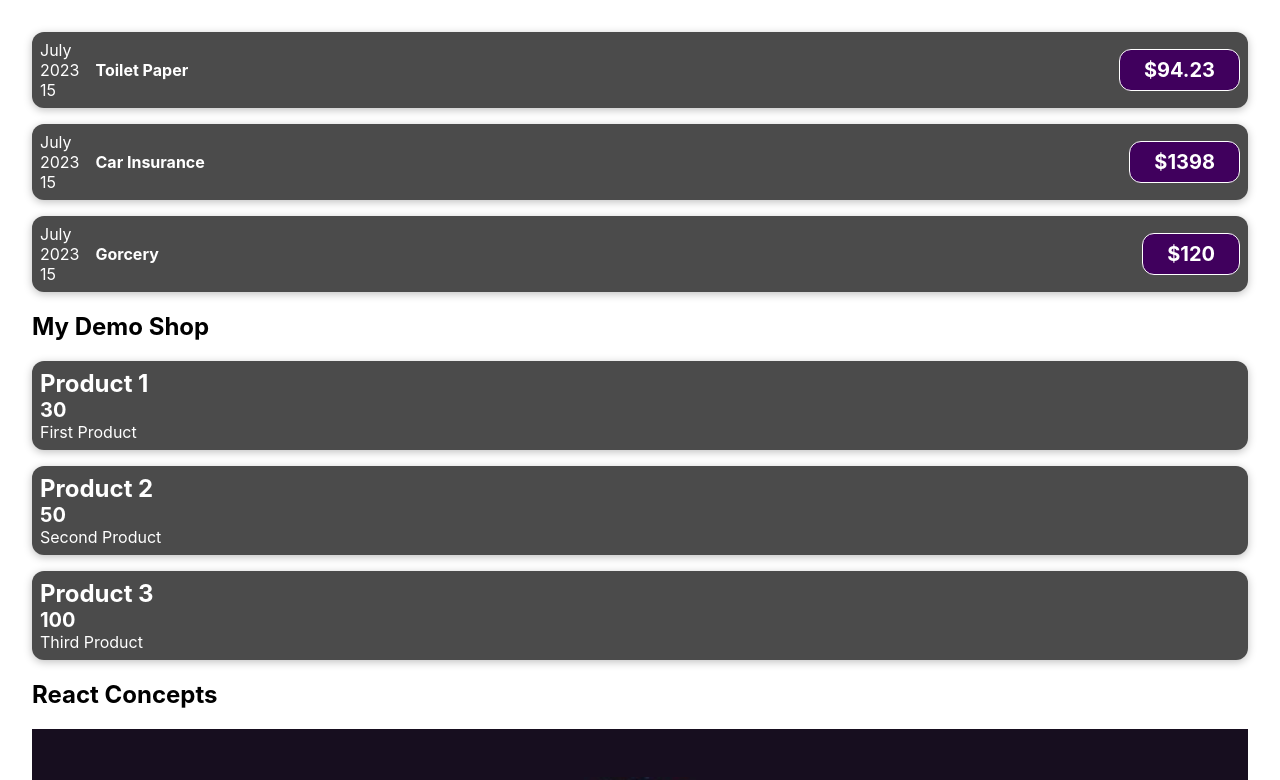
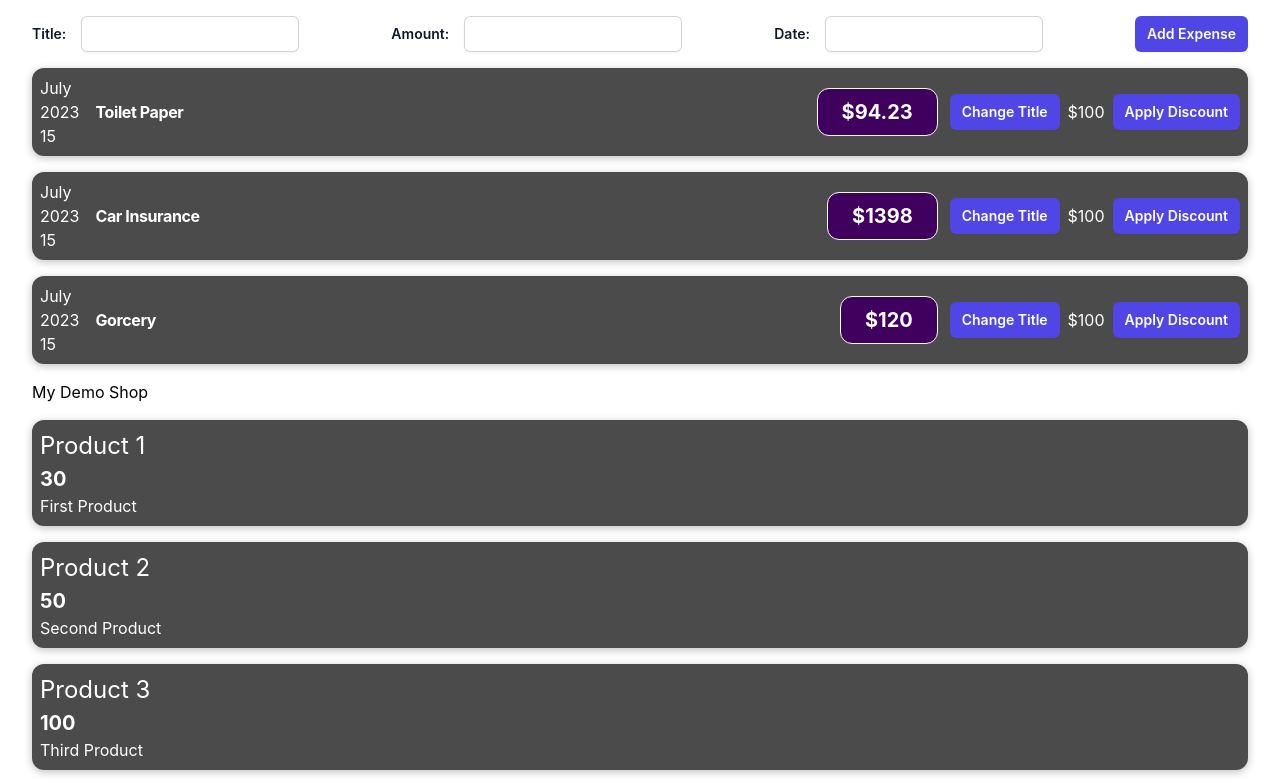
Before and after one commit to dmuduli/reactJS_Learning, a React (Create React App) app in the folder my-app/: page / in a window 1280 px wide. Shown: the top 780 px of the page. Built offline with nearby package versions, Linux system fonts and the light colour scheme.

Commit message:
add tailwind

```diff
--- a/my-app/package.json
+++ b/my-app/package.json
@@ -8,7 +8,7 @@
     "@testing-library/user-event": "^13.5.0",
     "react": "^18.2.0",
     "react-dom": "^18.2.0",
-    "react-scripts": "5.0.1",
+    "react-scripts": "^5.0.1",
     "web-vitals": "^2.1.4"
   },
   "scripts": {
@@ -34,5 +34,8 @@
       "last 1 firefox version",
       "last 1 safari version"
     ]
+  },
+  "devDependencies": {
+    "tailwindcss": "^3.3.3"
   }
 }
--- a/my-app/src/App.js
+++ b/my-app/src/App.js
@@ -1,6 +1,7 @@
 import "./App.css";
 import Expenses from "./Components/ExpenseItem/Expenses";
 import ProductItem from "./Components/Products/ProductItem";
+import NewExpense from "./Components/NewExpense/NewExpense";
 import Concepts from "./Components/Concepts/Concepts";
 import KeyConceptImg from "./assets/images/key-img.jpg";
 import ComponentImg from "./assets/images/component-img.jpg";
@@ -79,6 +80,8 @@ function App() {
   ];
   return (
     <div className="app">
+      <NewExpense />
+
       <Expenses items={expenses} />
 
       <h2>My Demo Shop</h2>
--- a/my-app/src/Components/ExpenseItem/ExpenseItem.js
+++ b/my-app/src/Components/ExpenseItem/ExpenseItem.js
@@ -1,13 +1,38 @@
+import React, { useState } from "react";
 import "./ExpenseItem.css";
 import ExpenseDate from "./ExpenseDate";
 import Card from "../Card/Card";
 
 function ExpenseItem(props) {
+  const [title, setTitle] = useState(props.expensesTitle);
+  const changeClickHandler = () => {
+    setTitle("Updated");
+  };
+  const [applyDiscount, setApplyDiscount] = useState(100);
+  const changeValueHandler = () => {
+    setApplyDiscount(200);
+  };
   return (
     <Card className="expense-item">
       <ExpenseDate expenseDate={props.expensesDate} />
-      <h2 className="expense-item_title">{props.expensesTitle}</h2>
-      <div className="expense-item__price">{props.expensesPrice}</div>
+      <h2 className="text-2xl font-bold leading-7 text-gray-900 sm:truncate sm:text-3xl sm:tracking-tight">
+        {title}
+      </h2>
+      <div className="expense-item__price mr-3">{props.expensesPrice}</div>
+      <button
+        onClick={changeClickHandler}
+        className="rounded-md bg-indigo-600 px-3 py-2 text-sm font-semibold text-white shadow-sm hover:bg-indigo-500 focus-visible:outline focus-visible:outline-2 focus-visible:outline-offset-2 focus-visible:outline-indigo-600"
+      >
+        Change Title
+      </button>
+
+      <p className="text-white mx-2">${applyDiscount}</p>
+      <button
+        onClick={changeValueHandler}
+        className="rounded-md bg-indigo-600 px-3 py-2 text-sm font-semibold text-white shadow-sm hover:bg-indigo-500 focus-visible:outline focus-visible:outline-2 focus-visible:outline-offset-2 focus-visible:outline-indigo-600"
+      >
+        Apply Discount
+      </button>
     </Card>
   );
 }
--- /dev/null
+++ b/my-app/src/Components/NewExpense/NewExpense.css
@@ -0,0 +1,13 @@
+.new-expense_controls {
+  display: flex;
+  align-items: center;
+  justify-content: space-between;
+}
+.new-expense_control {
+  display: flex;
+  align-items: center;
+  gap: 15px;
+}
+.new-expense_control label {
+  font-weight: 600;
+}
--- /dev/null
+++ b/my-app/src/Components/NewExpense/NewExpense.js
@@ -0,0 +1,8 @@
+import React from "react";
+import NewExpenseForm from "./NewExpenseForm";
+
+const NewExpense = (props) => {
+  return <NewExpenseForm />;
+};
+
+export default NewExpense;
--- /dev/null
+++ b/my-app/src/Components/NewExpense/NewExpenseForm.js
@@ -0,0 +1,54 @@
+import React from "react";
+import "./NewExpense.css";
+
+const NewExpenseForm = () => {
+  const titleChangeHandler = (event) => {
+    console.log(event.target.value);
+  };
+  return (
+    <form>
+      <div className="new-expense_controls">
+        <div className="new-expense_control">
+          <label className="text-sm font-medium leading-6 text-gray-900">
+            Title:
+          </label>
+          <input
+            type="text"
+            className="rounded-md border-0 py-1.5 text-gray-900 shadow-sm ring-1 ring-inset ring-gray-300 placeholder:text-gray-400 focus:ring-2 focus:ring-inset focus:ring-indigo-600 sm:text-sm sm:leading-6"
+            onChange={titleChangeHandler}
+          />
+        </div>
+        <div className="new-expense_control">
+          <label className="text-sm font-medium leading-6 text-gray-900">
+            Amount:
+          </label>
+          <input
+            type="text"
+            min="0.01"
+            step="0.01"
+            className="rounded-md border-0 py-1.5 text-gray-900 shadow-sm ring-1 ring-inset ring-gray-300 placeholder:text-gray-400 focus:ring-2 focus:ring-inset focus:ring-indigo-600 sm:text-sm sm:leading-6"
+          />
+        </div>
+        <div className="new-expense_control">
+          <label className="text-sm font-medium leading-6 text-gray-900">
+            Date:
+          </label>
+          <input
+            type="text"
+            min="2023-07-23"
+            step="2023-07-26"
+            className="rounded-md border-0 py-1.5 text-gray-900 shadow-sm ring-1 ring-inset ring-gray-300 placeholder:text-gray-400 focus:ring-2 focus:ring-inset focus:ring-indigo-600 sm:text-sm sm:leading-6"
+          />
+        </div>
+        <button
+          type="submit"
+          className="rounded-md bg-indigo-600 px-3 py-2 text-sm font-semibold text-white shadow-sm hover:bg-indigo-500 focus-visible:outline focus-visible:outline-2 focus-visible:outline-offset-2 focus-visible:outline-indigo-600"
+        >
+          Add Expense
+        </button>
+      </div>
+    </form>
+  );
+};
+
+export default NewExpenseForm;
--- a/my-app/src/index.css
+++ b/my-app/src/index.css
@@ -16,3 +16,7 @@ code {
   font-family: source-code-pro, Menlo, Monaco, Consolas, "Courier New",
     monospace;
 }
+
+@tailwind base;
+@tailwind components;
+@tailwind utilities;
--- /dev/null
+++ b/my-app/tailwind.config.js
@@ -0,0 +1,8 @@
+/** @type {import('tailwindcss').Config} */
+module.exports = {
+  content: ["./src/**/*.{html,js}"],
+  theme: {
+    extend: {},
+  },
+  plugins: [],
+};
```
Also changed, not shown: 1 other file (tests, documents, lock files or other folders).
